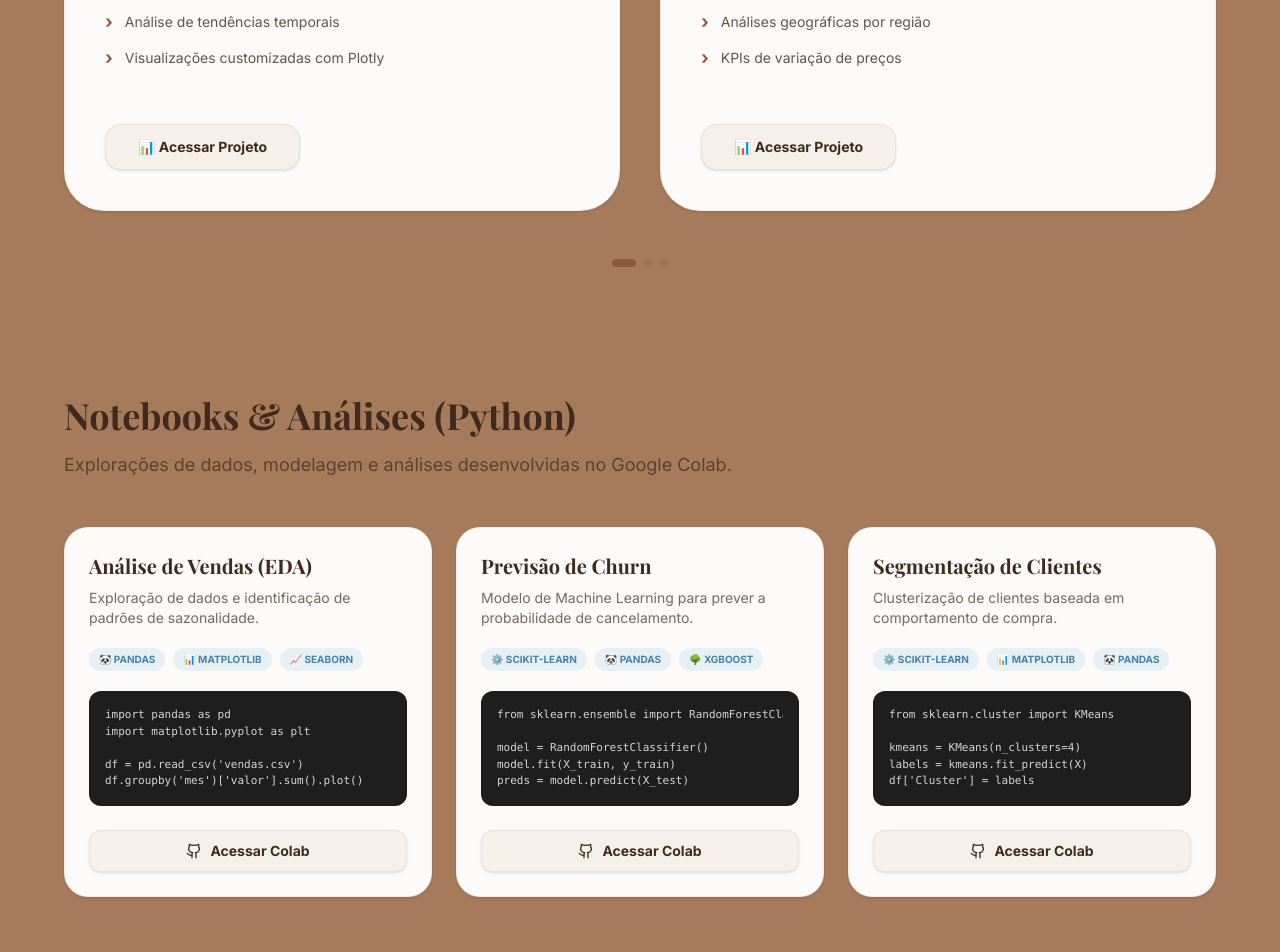
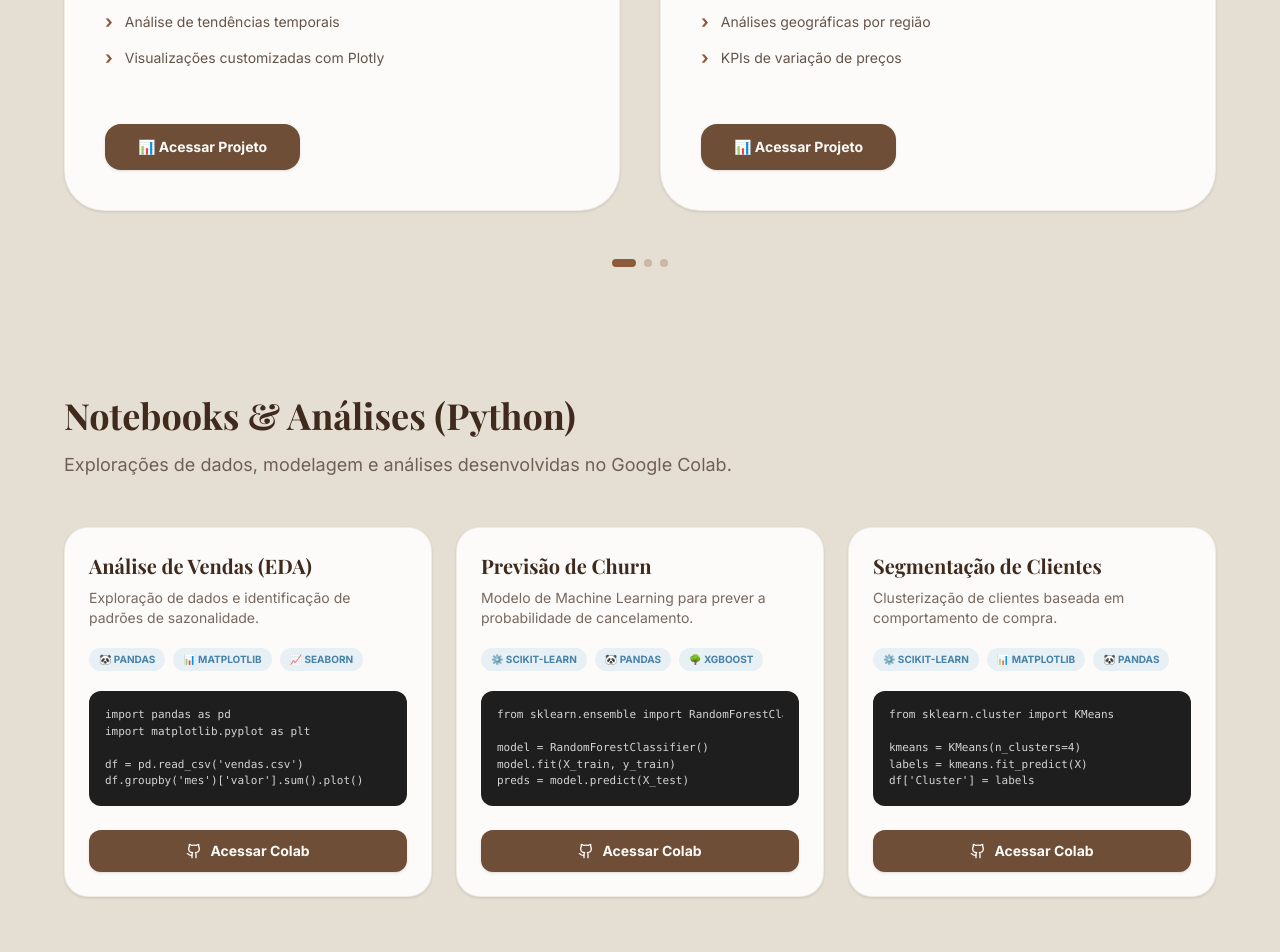
Before and after one commit to Emiliabz/emilia-portfolio, a Next.js app: page / in a window 1280 px wide. Shown: the part 1140-2092 px from the top of the page. Built offline with nearby package versions, Linux system fonts and the light colour scheme; a web font is replaced by a local one.

Commit message:
style: altera fundo de projetos para grege e atualiza cores dos botões
Muda fundo da seção de Projetos e Notebooks para #E5DFD3 (grege).- Mantém cards em #FDFBF9 para contraste suave.- Atualiza botões de 'Acessar Projeto' e 'Acessar Colab' para marrom escuro (#6F4E37).

```diff
--- a/components/projects-section.tsx
+++ b/components/projects-section.tsx
@@ -30,7 +30,7 @@ export function ProjectsSection() {
   const prevPage = () => setCurrentPage((prev) => (prev - 1 + totalPages) % totalPages);
 
   return (
-    <section id="projetos" className="py-24 px-6 bg-[#A67B5B]">
+    <section id="projetos" className="py-24 px-6 bg-[#E5DFD3]">
       <div className="max-w-6xl mx-auto relative">
         <div className="flex flex-col sm:flex-row justify-between items-start sm:items-center mb-12 gap-6">
           <div>
@@ -81,7 +81,7 @@ export function ProjectsSection() {
                   href={proj.link}
                   target="_blank"
                   rel="noopener noreferrer"
-                  className="inline-flex items-center gap-2 px-8 py-3 bg-[#F5F1EA] border border-[#8C5A3C]/10 rounded-2xl text-[#3F2A1D] font-bold text-sm hover:bg-[#8C5A3C] hover:text-white transition-all shadow-sm"
+                  className="inline-flex items-center gap-2 px-8 py-3 bg-[#6F4E37] border border-transparent rounded-2xl text-[#FDFBF9] font-bold text-sm hover:bg-[#5A3F2C] hover:text-white transition-all shadow-sm"
                 >
                   📊 Acessar Projeto
                 </a>
@@ -136,7 +136,7 @@ export function ProjectsSection() {
                   href={nb.link}
                   target="_blank"
                   rel="noopener noreferrer"
-                  className="inline-flex items-center justify-center gap-2 w-full py-2.5 bg-[#F5F1EA] border border-[#8C5A3C]/10 rounded-xl text-[#3F2A1D] font-bold text-sm hover:bg-[#8C5A3C] hover:text-white transition-all shadow-sm"
+                  className="inline-flex items-center justify-center gap-2 w-full py-2.5 bg-[#6F4E37] border border-transparent rounded-xl text-[#FDFBF9] font-bold text-sm hover:bg-[#5A3F2C] hover:text-white transition-all shadow-sm"
                 >
                   <Github size={16} /> Acessar Colab
                 </a>
```
